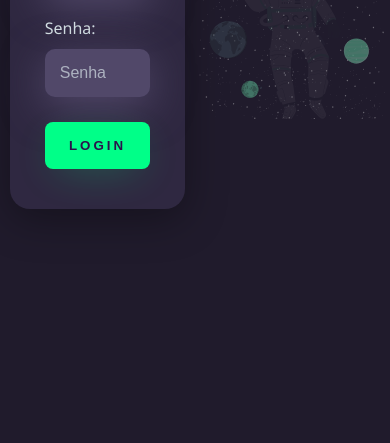
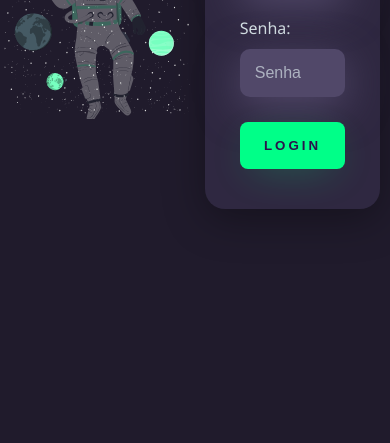
Before and after one commit to Diegowsoft/tela-login-dark, a plain HTML site: page index.html in a window 390 px wide. Shown: the part 401-844 px from the top of the page. Drawn offline with Linux system fonts and the light colour scheme.

```diff
--- a/style.css
+++ b/style.css
@@ -132,7 +132,6 @@ main {
         display: none;
     }
     .left-login {
-        order: 2;
         width:100%;
         height: auto;
     }
@@ -141,8 +140,7 @@ main {
         height: auto;
     }
     .login-image {
-        order: 1;
-        /* display: hidden; */
+        display: hidden;
         width: 50vw;
     }
     .card-login {
```
